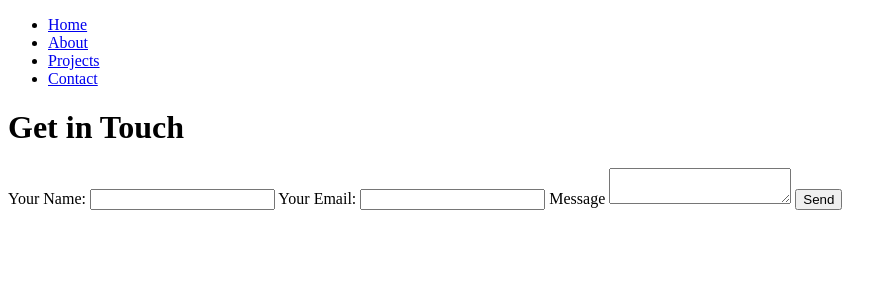
After one commit to ImpendingKataclysm/portfolio_site, a Django app: template templates/contact.html in a window 1280 px wide. The commit adds this page. Shown: the top 300 px of the page, without its empty margins (0-896 px from the left). Run offline with Django 3.2, Linux system fonts and the light colour scheme; the template is opened without the code that fills it, so the values that code supplies are empty.

Commit message:
Add a 'Contact' page with a form that will allow visitors to send the site admin an email (no email functionality configured at this time)

```diff
--- a/mysite/urls.py
+++ b/mysite/urls.py
@@ -5,5 +5,6 @@ from . import views
 urlpatterns = [
     path('', views.HomePage.as_view(), name='home'),
     path('about/', views.AboutPage.as_view(), name='about'),
-    path('projects/', views.ProjectList.as_view(), name='projects')
+    path('projects/', views.ProjectList.as_view(), name='projects'),
+    path('contact/', views.ContactPage.as_view(), name='contact')
 ]
--- a/templates/base.html
+++ b/templates/base.html
@@ -12,6 +12,7 @@
                <li><a href="{% url 'home' %}">Home</a></li>
                <li><a href="{% url 'about' %}">About</a></li>
                <li><a href="{% url 'projects' %}">Projects</a></li>
+               <li><a href="{% url 'contact' %}">Contact</a></li>
            </ul>
        </nav>
         <main>
--- /dev/null
+++ b/templates/contact.html
@@ -0,0 +1,16 @@
+{% extends 'base.html' %}
+
+{% block title %}Contact{% endblock %}
+{% block heading %}Get in Touch{% endblock %}
+{% block content %}
+    <form action="#" method="post">
+    {% csrf_token %}
+        <label for="name">Your Name:</label>
+        <input type="text" id="name" name="name" required>
+        <label for="email">Your Email:</label>
+        <input type="email" id="email" name="email" required>
+        <label for="message">Message</label>
+        <textarea id="message" name="message"></textarea>
+        <button type="submit">Send</button>
+    </form>
+{% endblock %}
```
Also changed, not shown: mysite/forms.py (added, +7 -0 lines), mysite/views.py (+10 -0 lines).
